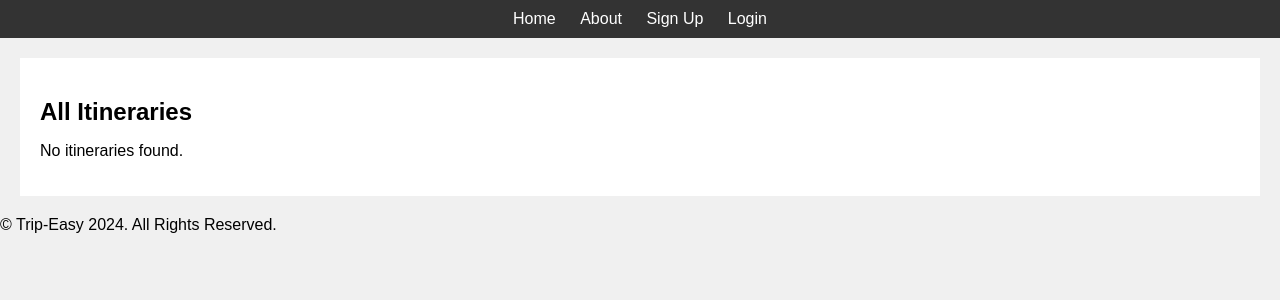
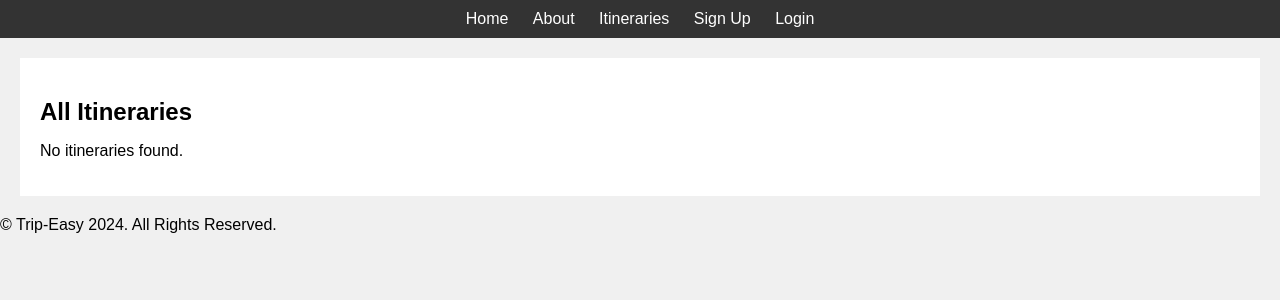
Before and after one commit to adamshaw90/Trip-easy, a Django app: page /itineraries/ in a window 1280 px wide. Shown: the top 300 px of the page. Run offline with Django 4.2, Linux system fonts and the light colour scheme; data that the repository does not hold is empty; some libraries are stand-ins or nearby versions.

Commit message:
Add 'Itineraries link to the navbar as this was forgotten

```diff
--- a/booking/templates/booking/base.html
+++ b/booking/templates/booking/base.html
@@ -13,6 +13,7 @@
     <nav class="navbar">
         <a href="{% url 'home' %}">Home</a>
         <a href="{% url 'about' %}">About</a>
+        <a href="{% url 'itineraries' %}">Itineraries</a>
         {% if user.is_authenticated %}
             <a href="{% url 'profile' %}">Profile</a>
             <a href="{% url 'logout' %}">Logout</a>
--- a/booking/templates/booking/itinerary_list.html
+++ b/booking/templates/booking/itinerary_list.html
@@ -4,7 +4,7 @@
 {% for itinerary in itineraries %}
 <div>
     <h3>{{ itinerary.name }}</h3>
-    <p>{{ itinerary.description|truncatewords:20 }}</p>
+    <p>{{ itinerary.description|truncatewords:20|safe }}</p>
     <a href="{% url 'itinerary_detail' itinerary.pk %}">View Details</a>
 </div>
 {% empty %}
--- a/booking/urls.py
+++ b/booking/urls.py
@@ -11,6 +11,7 @@ urlpatterns = [
     path('profile/update/', views.profile_update, name='profile_update'),
     path('profile/delete/', views.delete_profile, name='profile_delete'),
     path('itineraries/', views.itinerary_list, name='itinerary_list'),
+    path('itineraries/', views.itineraries, name='itineraries'),
     path('itineraries/create/', views.itinerary_create, name='itinerary_create'),
     path('itineraries/<int:pk>/', views.itinerary_detail, name='itinerary_detail'),
     path('itineraries/<int:pk>/update/', views.itinerary_update, name='itinerary_update'),
--- a/booking/views.py
+++ b/booking/views.py
@@ -13,6 +13,10 @@ def home(request):
 
 def about(request):
     return render(request, 'booking/about.html')
+
+def itineraries(request):
+    itineraries = Itinerary.objects.all()  # Retrieve all itineraries
+    return render(request, 'booking/itineraries.html', {'itineraries': itineraries})
 
 def sign_up(request):
     if request.method == 'POST':
```
